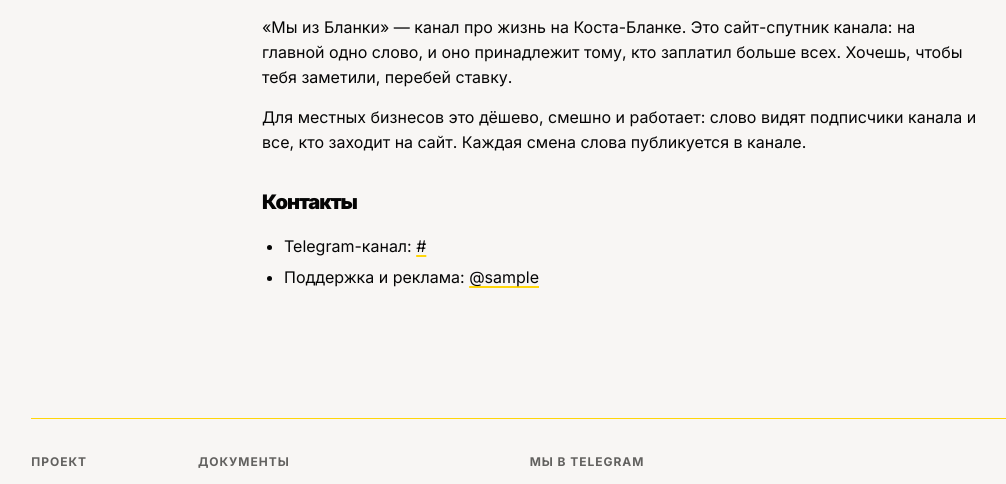
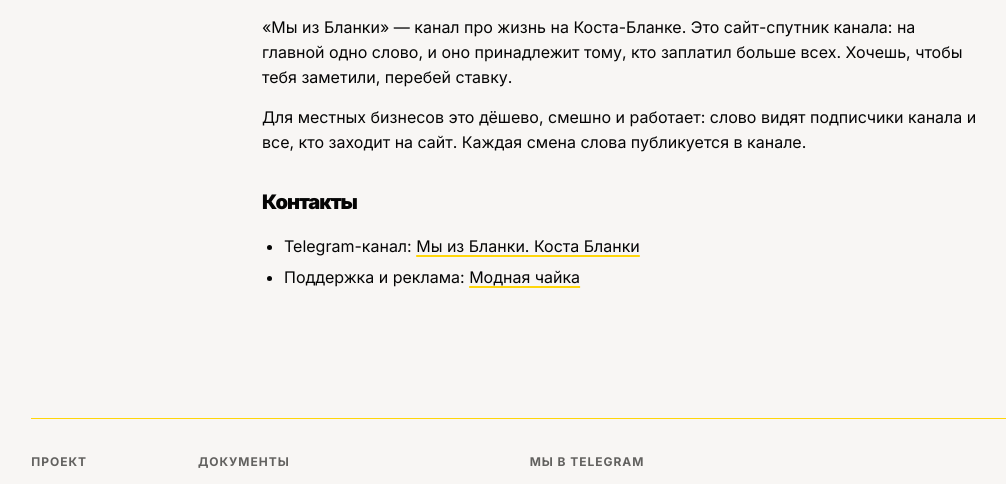
Before and after one commit to plagaceroes-source/Telegram, a FastAPI app: template wordsite/app/templates/about.html in a window 1280 px wide. Shown: the part 311-795 px from the top of the page, without its empty margins (18-1024 px from the left). Run offline with FastAPI, Linux system fonts and the light colour scheme; the template is opened without the code that fills it: most values are stand-ins (such as "Sample title", 1, 10 or a date in 2020).

Commit message:
wordsite: в контактах вместо ссылок текст (название канала, «Модная чайка»)
Co-Authored-By: Claude Sonnet 5.5 <noreply@anthropic.com>
Claude-Session: https://claude.ai/code/session_016ntzj5x2MaNcdrYFFvRtT4

```diff
--- a/wordsite/app/templates/about.html
+++ b/wordsite/app/templates/about.html
@@ -10,8 +10,8 @@
   <p>Для местных бизнесов это дёшево, смешно и работает: слово видят подписчики канала и все, кто заходит на сайт. Каждая смена слова публикуется в канале.</p>
   <h2>Контакты</h2>
   <ul>
-    {% if cfg.CHANNEL_URL %}<li>Telegram-канал: <a href="{{ cfg.CHANNEL_URL }}" target="_blank" rel="noopener">{{ cfg.CHANNEL_URL }}</a></li>{% endif %}
-    {% if cfg.SUPPORT_USERNAME %}<li>Поддержка и реклама: <a href="https://t.me/{{ cfg.SUPPORT_USERNAME }}" target="_blank" rel="noopener">@{{ cfg.SUPPORT_USERNAME }}</a></li>{% endif %}
+    {% if cfg.CHANNEL_URL %}<li>Telegram-канал: <a href="{{ cfg.CHANNEL_URL }}" target="_blank" rel="noopener">Мы из Бланки. Коста Бланки</a></li>{% endif %}
+    {% if cfg.SUPPORT_USERNAME %}<li>Поддержка и реклама: <a href="https://t.me/{{ cfg.SUPPORT_USERNAME }}" target="_blank" rel="noopener">Модная чайка</a></li>{% endif %}
   </ul>
 </article>
 {% endblock %}
```
